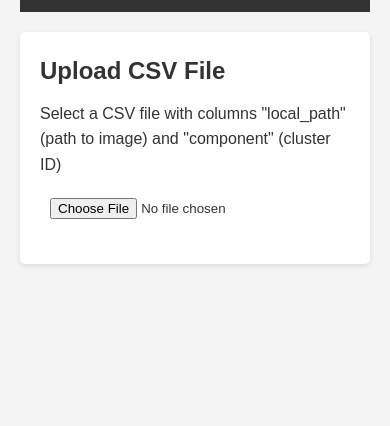
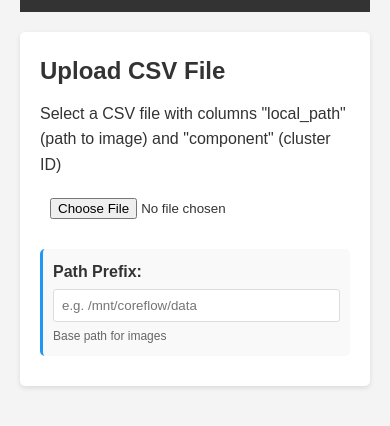
Before and after one commit to jonilaserson/cluster_viewer, a website: page index.html in a window 390 px wide. Shown: the part 152-578 px from the top of the page. Drawn offline with Linux system fonts and the light colour scheme.

Commit message:
Fixed CSV prefix

```diff
--- a/index.html
+++ b/index.html
@@ -16,7 +16,17 @@
             <div class="upload-section">
                 <h2>Upload CSV File</h2>
                 <p>Select a CSV file with columns "local_path" (path to image) and "component" (cluster ID)</p>
-                <input type="file" id="csvFile" accept=".csv" style="margin-bottom: 15px;">
+
+                <div class="file-input-row">
+                    <div class="file-input-container">
+                        <input type="file" id="csvFile" accept=".csv">
+                    </div>
+                    <div class="path-prefix-container">
+                        <label for="pathPrefix">Path Prefix:</label>
+                        <input type="text" id="pathPrefix" placeholder="e.g. /mnt/coreflow/data">
+                        <span class="help-text">Base path for images</span>
+                    </div>
+                </div>
             </div>
 
             <div class="stats-section" id="statsSection" style="display: none;">
--- a/script.js
+++ b/script.js
@@ -14,6 +14,7 @@ let selectedClusterIndex = -1; // Track the index of the selected cluster
 // DOM elements
 const csvFileInput = document.getElementById('csvFile');
 const loadBtn = document.getElementById('loadBtn');
+const pathPrefixInput = document.getElementById('pathPrefix');
 const clustersContainer = document.getElementById('clustersContainer');
 const statsSection = document.getElementById('statsSection');
 const controlsSection = document.getElementById('controlsSection');
@@ -132,13 +133,15 @@ function handleFileUpload() {
     const reader = new FileReader();
     reader.onload = function(e) {
         const csvData = e.target.result;
-        processCSVData(csvData);
+        const pathPrefix = pathPrefixInput.value.trim();
+        console.log("Using path prefix:", pathPrefix || "None");
+        processCSVData(csvData, pathPrefix);
     };
     reader.readAsText(file);
 }
 
 // Process CSV data
-function processCSVData(csvData) {
+function processCSVData(csvData, pathPrefix = '') {
     // Parse CSV
     const lines = csvData.split('\n');
     const headers = lines[0].split(',').map(h => h.trim().toLowerCase());
@@ -171,15 +174,24 @@ function processCSVData(csvData) {
 
         if (fields.length <= Math.max(pathIndex, componentIndex)) continue;
 
-        const path = fields[pathIndex].trim();
+        let path = fields[pathIndex].trim();
         const component = fields[componentIndex].trim();
 
         // Skip component with ID -1
         if (component === '-1') continue;
 
+        // If a path prefix is provided, add it to the path
+        // regardless of whether the path is absolute or not
+        if (pathPrefix) {
+            // Remove any trailing slash from prefix and leading slash from path to avoid double slashes
+            const cleanPrefix = pathPrefix.endsWith('/') ? pathPrefix.slice(0, -1) : pathPrefix;
+            const cleanPath = path.startsWith('/') ? path.slice(1) : path;
+            path = `${cleanPrefix}/${cleanPath}`;
+        }
+
         // Create image object with all available info
         const imageObj = {
-            path: path,
+            path: path, // This now includes the prefix if one was provided
             name: nameIndex !== -1 ? fields[nameIndex].trim() : extractFilename(path),
             condition: conditionIndex !== -1 ? fields[conditionIndex].trim() : null,
             hashedCaseId: hashedCaseIdIndex !== -1 ? fields[hashedCaseIdIndex].trim().substring(0, 5) : null
@@ -527,7 +539,7 @@ function displayCluster(cluster, isZoomedIn) {
         // Use local path but extract just the filename for src
         const filename = extractFilename(imageObj.path);
         img.setAttribute('data-full-path', imageObj.path);
-        // Use the full path directly
+        // Use the full path directly without any prefix
         img.src = `/images/${encodeURIComponent(imageObj.path)}`;
         img.alt = `Image from cluster ${cluster.id}`;
         img.onerror = function() {
--- a/styles.css
+++ b/styles.css
@@ -47,9 +47,60 @@ h1, h2 {
 }
 
 input[type="file"] {
-    margin: 10px 0;
     padding: 10px;
     width: 100%;
+}
+
+.file-input-row {
+    display: flex;
+    flex-direction: row;
+    align-items: center;
+    gap: 20px;
+    margin: 10px 0;
+}
+
+.file-input-container {
+    flex: 1;
+}
+
+.path-prefix-container {
+    flex: 1;
+    padding: 10px;
+    background-color: #f9f9f9;
+    border-radius: 5px;
+    border-left: 3px solid #2196F3;
+}
+
+.path-prefix-container label {
+    display: block;
+    margin-bottom: 5px;
+    font-weight: bold;
+}
+
+.path-prefix-container input[type="text"] {
+    width: 100%;
+    padding: 8px;
+    border: 1px solid #ddd;
+    border-radius: 3px;
+}
+
+.help-text {
+    font-size: 12px;
+    color: #666;
+    margin-top: 5px;
+    display: block;
+}
+
+/* Make the layout responsive */
+@media (max-width: 768px) {
+    .file-input-row {
+        flex-direction: column;
+        align-items: stretch;
+    }
+
+    .file-input-container, .path-prefix-container {
+        width: 100%;
+    }
 }
 
 button {
```
